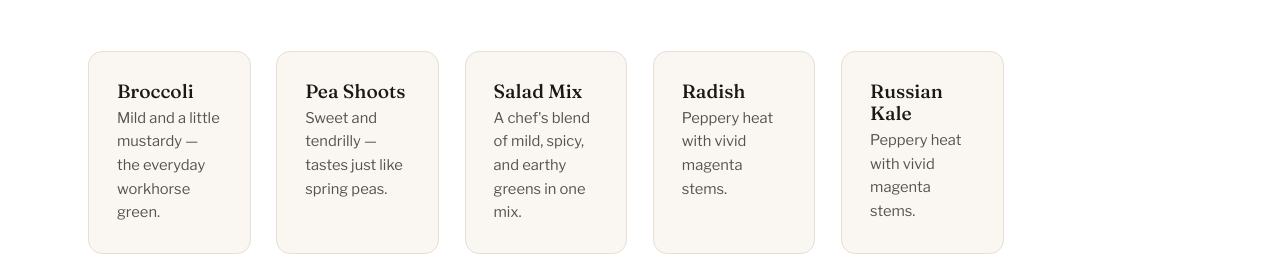
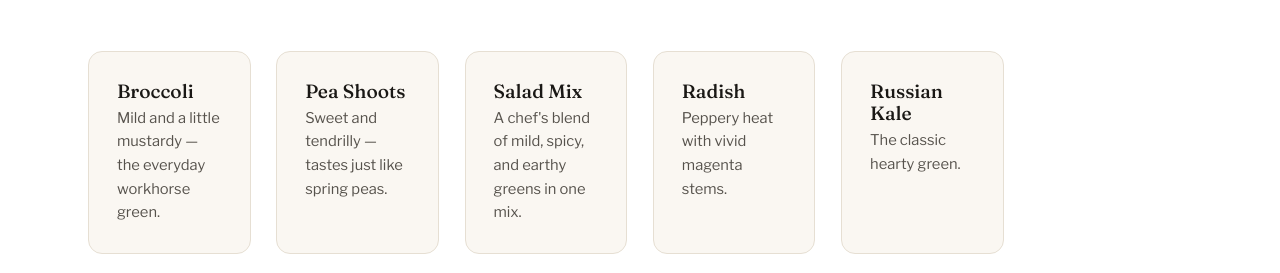
Before and after one commit to TheRootedGarden/rootedgardenwebsite, a plain HTML site: page index.html in a window 1280 px wide. Shown: the part 1200-1473 px from the top of the page. Drawn offline with nearby package versions, Linux system fonts and the light colour scheme.

Commit message:
Update index.html

```diff
--- a/index.html
+++ b/index.html
@@ -178,7 +178,7 @@
 
           <article class="variety-card reveal">
             <h3 class="variety-name">Russian Kale</h3>
-            <p class="variety-desc">Peppery heat with vivid magenta stems.</p>
+            <p class="variety-desc">The classic hearty green.</p>
           </article>
 
         </div>
```
